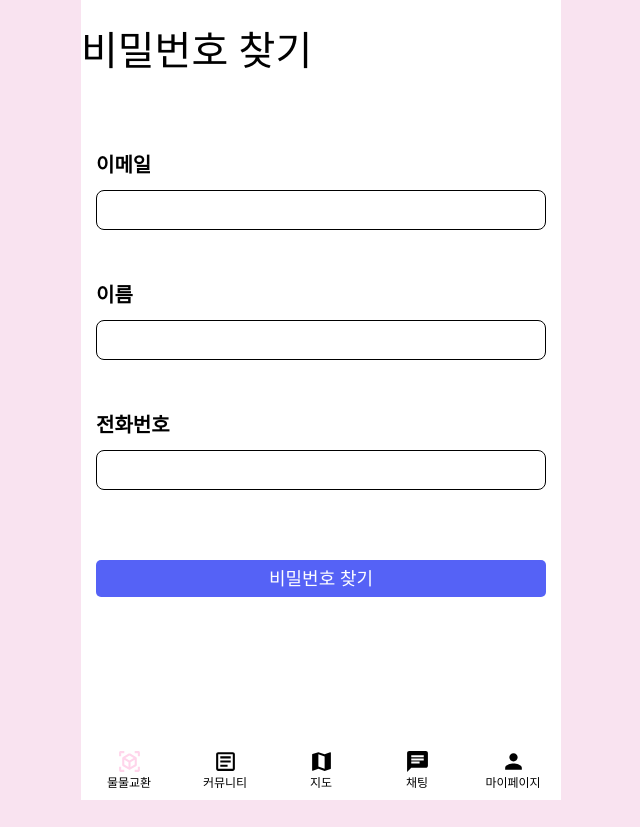
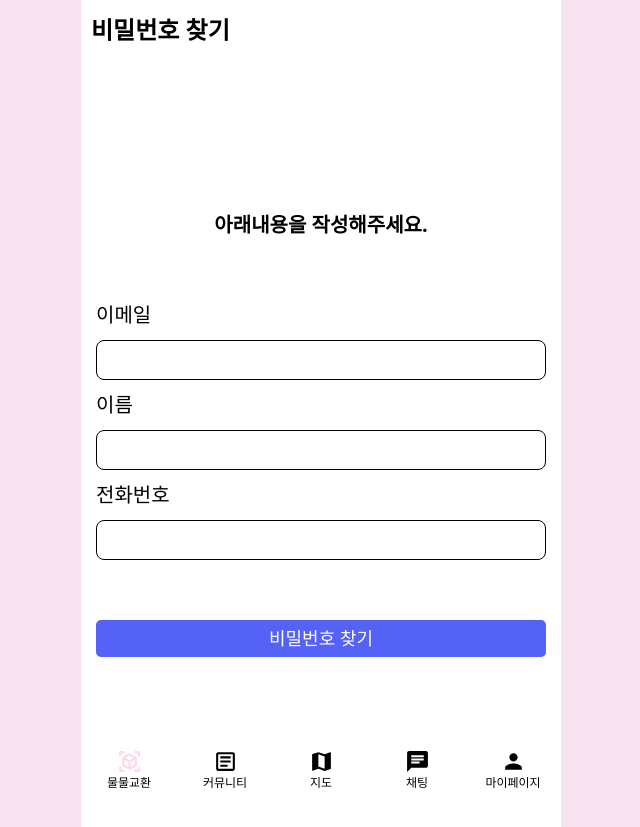
Before and after one commit to KostaMiniProject/MainProject-Front, a Next.js app: page /find/password in a window 1280 px wide. Shown: the whole page, without its empty margins (319-959 px from the left). Before the commit the page ends 800 px from the top, so only its background shows below. Built offline with nearby package versions, Linux system fonts and the light colour scheme.

Commit message:
[Feat] Header, placeholder 추가 및 margin 값 변경

```diff
--- a/app/find/email/page.tsx
+++ b/app/find/email/page.tsx
@@ -4,6 +4,7 @@ import InputBox from "@/components/InputBox";
 import Button from "@/components/Button";
 import { useRouter } from "next/navigation";
 import { findId } from "@/api/FindIdApi";
+import Header from "@/components/Header";
 
 function Page() {
   const [name, setName] = useState<string>("");
@@ -15,35 +16,45 @@ function Page() {
       // 유효성 검사를 통과한 경우 회원가입 요청
       const userData = {
         name: name,
-        phone: phone
+        phone: phone,
       };
-        const findEmail = await findId(userData);
-        // console.log('Email:', findEmail.email);
-        // Do something with the email data
+      const findEmail = await findId(userData);
+      // console.log('Email:', findEmail.email);
+      // Do something with the email data
 
       // findId 함수에서 서버에서 에러가 발생하지 않는다면, '/success'로 이동
       router.push(`/find/email/success?email=${findEmail.email}`);
     } catch (error: any) {
-        // 'error' 변수를 'any' 타입으로 선언하여 사용
-        alert((error as Error).message || '입력한 정보가 일치하지 않습니다.');
-      }
+      // 'error' 변수를 'any' 타입으로 선언하여 사용
+      alert((error as Error).message || "입력한 정보가 일치하지 않습니다.");
+    }
   }
 
   return (
     <div>
+      <Header title="아이디 찾기"></Header>
       <div className="w-full flex-col flex">
-        <div className="text-[40px] mt-[20px] mb-[150px]">ID찾기</div>
+        <div className="text-[20px] mt-[150px] mb-[50px] m-[auto] font-[600]">
+          아래내용을 작성해주세요.
+        </div>
       </div>
       <div className="mx-[15px]">
         <div className="">
-          <div className="text-[20px] my-[10px] font-[600]">이름</div>
-          <InputBox onChange={setName}></InputBox>
+          <div className="text-[20px]">이름</div>
+          <InputBox
+            onChange={setName}
+            message="이름을 입력해주세요."
+          ></InputBox>
         </div>
         <div className="my-[20px]">
-          <div className="text-[20px] pt-[50px] my-[10px] font-[600]">휴대전화번호</div>
-          <InputBox onChange={setPhone} type="password"></InputBox>
+          <div className="text-[20px] pt-[10px]">전화번호</div>
+          <InputBox
+            onChange={setPhone}
+            type="password"
+            message="전화번호를 입력해주세요. (ex) 010-1234-1234"
+          ></InputBox>
         </div>
-        <div className="text-center pt-[50px] my-[20px]">
+        <div className="text-center pt-[50px] my-[10px]">
           <Button
             text="아이디 찾기"
             fontSize={18}
--- a/app/find/password/page.tsx
+++ b/app/find/password/page.tsx
@@ -4,6 +4,7 @@ import InputBox from "@/components/InputBox";
 import Button from "@/components/Button";
 import { useRouter } from "next/navigation";
 import { findPassword } from "@/api/FindPasswordApi";
+import Header from "@/components/Header";
 
 function Page() {
   const [email, setEmail] = useState<string>("");
@@ -12,52 +13,68 @@ function Page() {
 
   const router = useRouter();
 
-  async function handleFindPassword(email: string, name: string, phone: string) {
+  async function handleFindPassword(
+    email: string,
+    name: string,
+    phone: string
+  ) {
     try {
       // 유효성 검사를 통과한 경우 회원가입 요청
       const userData = {
         email: email,
         name: name,
-        phone: phone
+        phone: phone,
       };
-        const findEmail = await findPassword(userData);
-        // console.log('Email:', findEmail.email);
-        // Do something with the email data
+      const findEmail = await findPassword(userData);
+      // console.log('Email:', findEmail.email);
+      // Do something with the email data
 
       // findId 함수에서 서버에서 에러가 발생하지 않는다면, '/success'로 이동
-      router.push('/find/password/success');
+      router.push("/find/password/success");
     } catch (error: any) {
-        // 'error' 변수를 'any' 타입으로 선언하여 사용
-        alert((error as Error).message || '입력한 정보가 일치하지 않습니다.');
-      }
+      // 'error' 변수를 'any' 타입으로 선언하여 사용
+      alert((error as Error).message || "입력한 정보가 일치하지 않습니다.");
+    }
   }
 
   return (
     <div>
+      <Header title="비밀번호 찾기"></Header>
       <div className="w-full flex-col flex">
-        <div className="text-[40px] mt-[20px] mb-[60px]">비밀번호 찾기</div>
+        <div className="text-[20px] mt-[150px] mb-[50px] m-[auto] font-[600]">
+          아래내용을 작성해주세요.
+        </div>
       </div>
       <div className="mx-[15px]">
         <div className="">
-          <div className="text-[20px] my-[10px] font-[600]">이메일</div>
-          <InputBox onChange={setEmail}></InputBox>
+          <div className="text-[20px] my-[10px]">이메일</div>
+          <InputBox
+            onChange={setEmail}
+            message="이메일을 입력해주세요."
+          ></InputBox>
         </div>
         <div className="">
-          <div className="text-[20px] mt-[50px] my-[10px] font-[600]">이름</div>
-          <InputBox onChange={setName}></InputBox>
+          <div className="text-[20px] mt-[10px] my-[10px]">이름</div>
+          <InputBox
+            onChange={setName}
+            message="이름을 입력해주세요."
+          ></InputBox>
         </div>
         <div className="">
-          <div className="text-[20px] mt-[50px] my-[10px] font-[600]">전화번호</div>
-          <InputBox onChange={setPhone}></InputBox>
+          <div className="text-[20px] mt-[10px] my-[10px]">전화번호</div>
+          <InputBox
+            onChange={setPhone}
+            message="전화번호를 입력해주세요. (ex) 010-1234-1234"
+          ></InputBox>
         </div>
-        <div className="text-center pt-[50px] my-[20px]">
+        <div className="text-center pt-[50px] my-[10px]">
           <Button
             text="비밀번호 찾기"
             fontSize={18}
             height={5}
             rounded="soft"
             onClick={() => {
-              handleFindPassword(email,name, phone);
+              handleFindPassword(email, name, phone);
             }}
           ></Button>
         </div>
```
